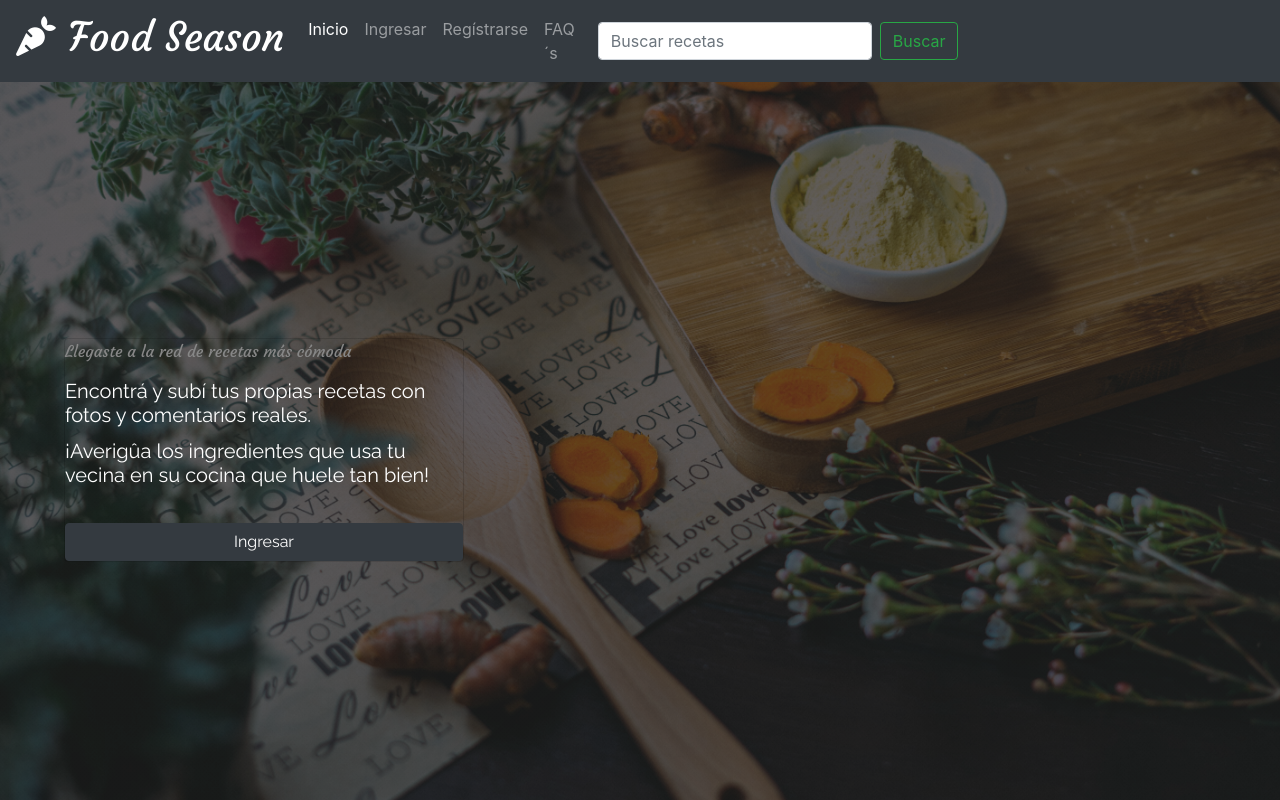
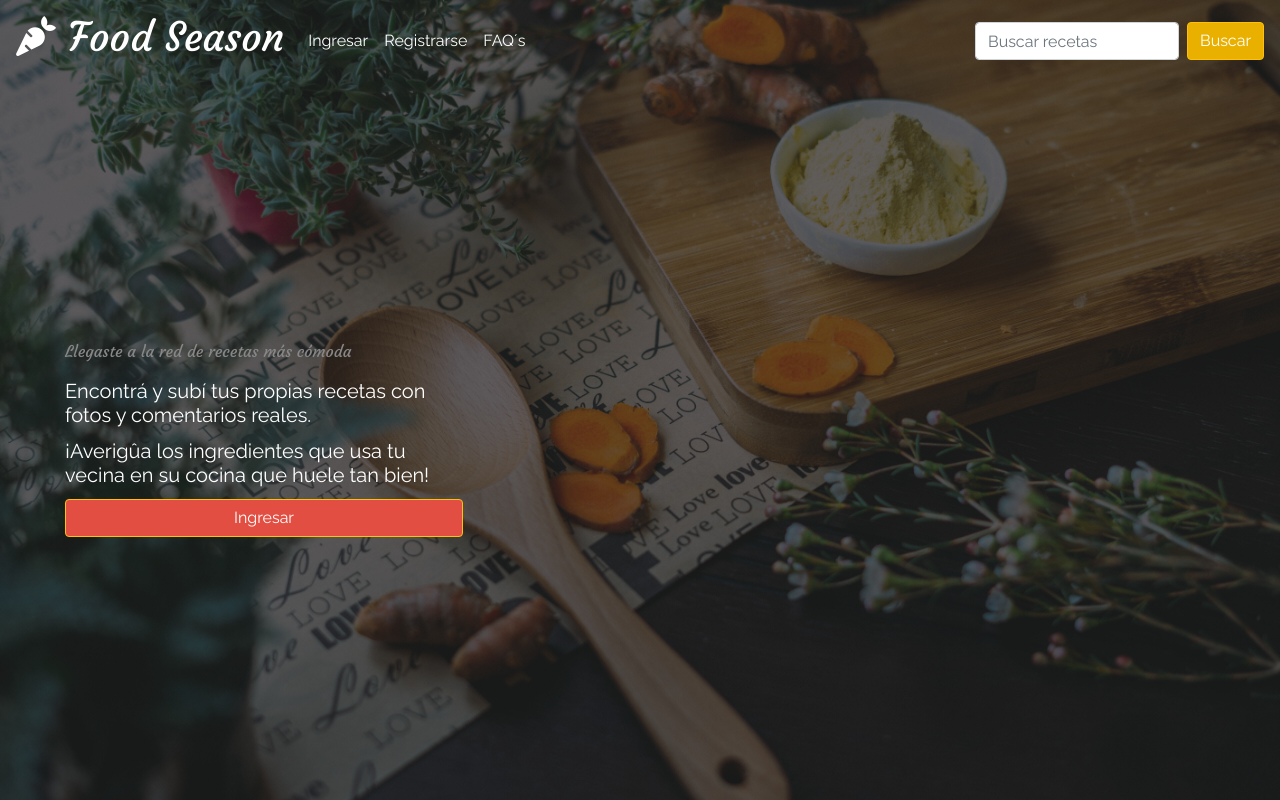
Before and after one commit to nazarenads/foodseason, a PHP site: page /home.html in a window 1280 px wide. Run offline with PHP 8.4, Linux system fonts and the light colour scheme; some libraries are stand-ins or nearby versions.

Commit message:
que onda

```diff
--- a/home/estilos.css
+++ b/home/css/estilosDelHome.css
@@ -3,10 +3,13 @@
 }
 
 body {
-  background: linear-gradient(rgba(34, 34, 34, 0.7), rgba(34, 34, 34, 0.7)), url("img/chinh-le-duc-264152-unsplash.jpg") no-repeat;
+  background: linear-gradient(rgba(34, 34, 34, 0.7), rgba(34, 34, 34, 0.7)), url("../img/chinh-le-duc-264152-unsplash.jpg") no-repeat center center fixed;
+  height: 100%;
+  width: 100%;
+  position: relative;
   background-size: cover;
-  background-color: rgb(0,0,0);
-}
+  font-family: 'Raleway', sans-serif;
+  }
 
 
 h1{
@@ -17,19 +20,28 @@ h1{
 
 .card {
   background-color: transparent;
-  font-family: 'Raleway';
+  font-family: 'Raleway', sans-serif;
   color: white;
+  border-color: transparent;
 }
 
 p{
   font-family: 'Courgette';
   color: rgb(135,135,135);
   font-size: 35;
+  margin-bottom: 15;
   }
 
 h5 {
+  font-family: 'Raleway', sans-serif;
   font-size: 40;
+  margin-bottom: 25;
 
+}
+
+.btn{
+  background-color: #EB6E80;
+  color: white;
 }
 
 
--- a/home/home.html
+++ b/home/home.html
@@ -9,7 +9,7 @@
     <link rel="stylesheet" href="https://stackpath.bootstrapcdn.com/bootstrap/4.3.1/css/bootstrap.min.css" integrity="sha384-ggOyR0iXCbMQv3Xipma34MD+dH/1fQ784/j6cY/iJTQUOhcWr7x9JvoRxT2MZw1T" crossorigin="anonymous">
 
     <!-- Hoja de estilo y tipografías -->
-    <link rel="stylesheet" href="estilos.css">
+    <link rel="stylesheet" href="css/estilosDelHome.css">
     <link href="https://fonts.googleapis.com/css?family=Raleway" rel="stylesheet">
     <link href="https://fonts.googleapis.com/css?family=Courgette" rel="stylesheet">
     <link rel="stylesheet" href="https://use.fontawesome.com/releases/v5.8.1/css/all.css" integrity="sha384-50oBUHEmvpQ+1lW4y57PTFmhCaXp0ML5d60M1M7uH2+nqUivzIebhndOJK28anvf" crossorigin="anonymous">
@@ -18,22 +18,42 @@
   </head>
   <body>
 
-    <nav class="navbar navbar-expand-lg navbar-dark bg-dark">
+    <nav class="navbar navbar-expand-lg navbar-dark bg-transparent">
+          <a class="navbar-brand" href="#"><h1><i class="fas fa-carrot"></i> Food Season</h1></a>
+          <button class="navbar-toggler" type="button" data-toggle="collapse" data-target="#navbarSupportedContent" aria-controls="navbarSupportedContent" aria-expanded="false" aria-label="Toggle navigation">
+            <span class="navbar-toggler-icon"></span>
+          </button>
+
+          <div class="collapse navbar-collapse" id="navbarSupportedContent" style="color">
+            <ul class="navbar-nav mr-auto">
+              <li class="nav-item active">
+                <a class="nav-link" href="#">Ingresar<span class="sr-only">(current)</span></a>
+              </li>
+              <li class="nav-item active">
+                <a class="nav-link" href="#">Registrarse</a>
+              </li>
+              <li class="nav-item active">
+                <a class="nav-link" href="#">FAQ´s</a>
+              </li>
+            </ul>
+            <form class="form-inline my-2 my-lg-0">
+            <input class="form-control mr-sm-2" type="search" placeholder="Buscar recetas" aria-label="Search">
+            <button class="btn btn-warning my-2 my-sm-0" style="background-color: #E9B000; color:white"  type="submit">Buscar</button>
+    <!-- <nav class="navbar navbar-expand-lg navbar-dark bg-transparent" >
       <a class="navbar-brand" href="#"><h1><i class="fas fa-carrot"></i> Food Season</h1></a>
         <button class="navbar-toggler" type="button" data-toggle="collapse" data-target="#navbarNavAltMarkup" aria-controls="navbarNavAltMarkup" aria-expanded="false" aria-label="Toggle navigation">
           <span class="navbar-toggler-icon"></span>
         </button>
-      <div class="collapse navbar-collapse" id="navbarNavAltMarkup">
+      <div class="collapse navbar-collapse d-flex justify-content-end" id="navbarNavAltMarkup">
         <div class="navbar-nav">
-          <a class="nav-item nav-link active" href="#">Inicio <span class="sr-only">(current)</span></a>
-          <a class="nav-item nav-link" href="#">Ingresar</a>
-          <a class="nav-item nav-link" href="#">Regístrarse</a>
-          <a class="nav-item nav-link" href="#">FAQ´s</a>
-        </div>
-        <div class="container" id="buscador">
+          <a class="nav-item nav-link active" href="#">Ingresar <span class="sr-only">(current)</span></a>
+          <a class="nav-item nav-link active" href="#">Registrarse <span class="sr-only">(current)</span></a>
+          <a class="nav-item nav-link active" href="#">FAQ´s <span class="sr-only">(current)</span></a>
+        </div> -->
+        <!-- <div class="container" id="buscador">
           <form class="form-inline my-2 my-lg-0">
             <input class="form-control mr-sm-2" type="search" placeholder="Buscar recetas" aria-label="Buscar recetas">
-            <button class="btn btn-outline-success my-2 my-sm-0"    type="submit">Buscar</button>
+            <button class="btn btn-warning my-2 my-sm-0"  style="background-color: #E9B000; color:white"  type="submit">Buscar</button> -->
           </form>
         </div>
       </div>
@@ -42,10 +62,10 @@
     <div class="card" style="width: 25rem; margin-top:20%; margin-left:5%;">
 
         <p class="card-text">Llegaste a la red de recetas más cómoda</p>
-        <h5 class="card-title">Encontrá y subí tus propias recetas con fotos y comentarios reales.</h5>
+        <h5 class="card-title" >Encontrá y subí tus propias recetas con fotos y comentarios reales.</h5>
         <h5 class="card-title">¡Averigûa los ingredientes que usa tu vecina en su cocina que huele tan bien!</h5>
-        <br>
-        <button type="button" href="#" class="btn btn-dark">Ingresar</a>
+
+        <button type="button" href="#" class="btn btn-warning" style="background-color: #E24E42; color:white" >Ingresar</a>
         </div>
 
   </section>
--- a/signupylogin/signup.html
+++ b/signupylogin/signup.html
@@ -29,7 +29,7 @@
     		   <div class="form-group">
     		    <input type="password" class="form-control" name="password" placeholder="Contraseña">
     		   </div>
-    		   <button class="btn btn-success" type="submit" name="subm">Enviar</button>
+    		   <button class="btn btn-success" style="background-color: #E24E42" type="submit" name="subm">Enviar</button>
     		   <br/><br>
     		   <a class="btn btn-light" href="signin.html" role="button">¿Ya tenés una cuenta?</a>
     		   <a class="btn btn-light" href="#" role="button">¿Te olvidaste tu contraseña?</a>
```
Also changed, not shown: 2 other files.
